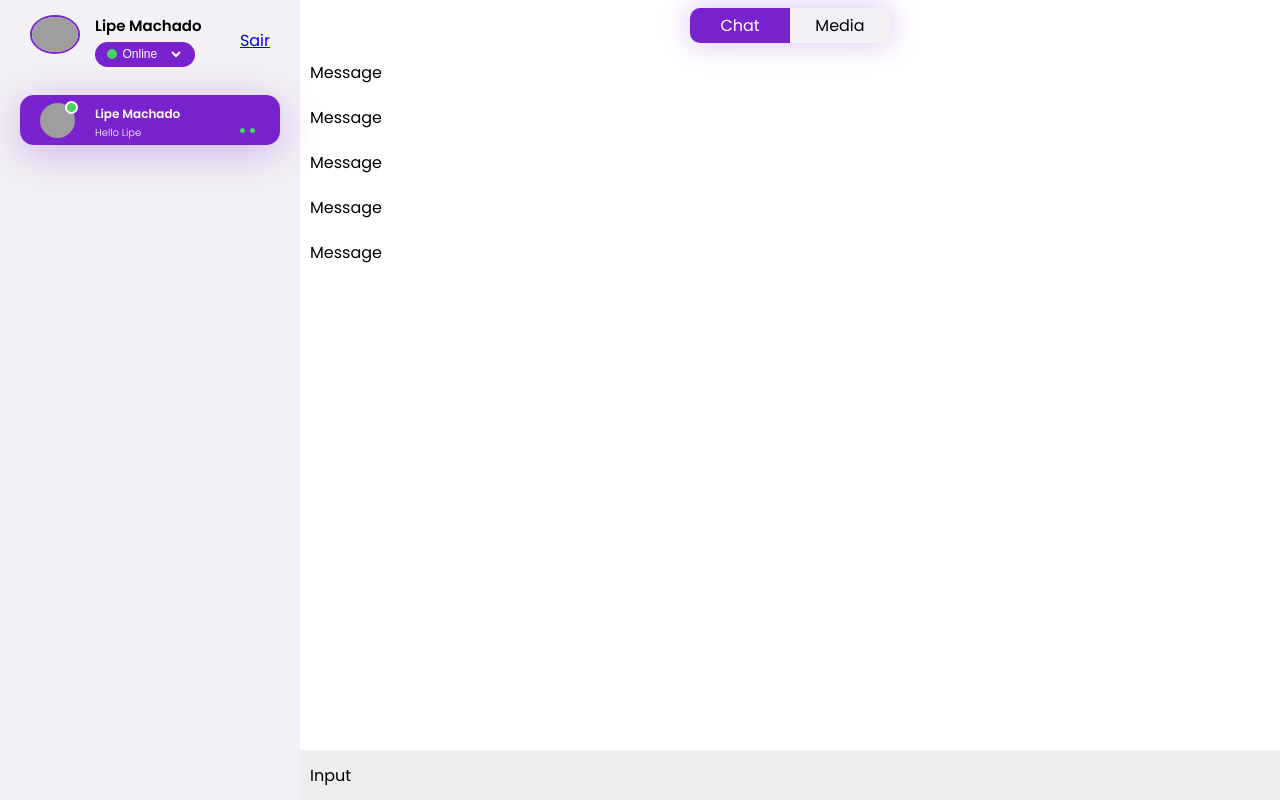
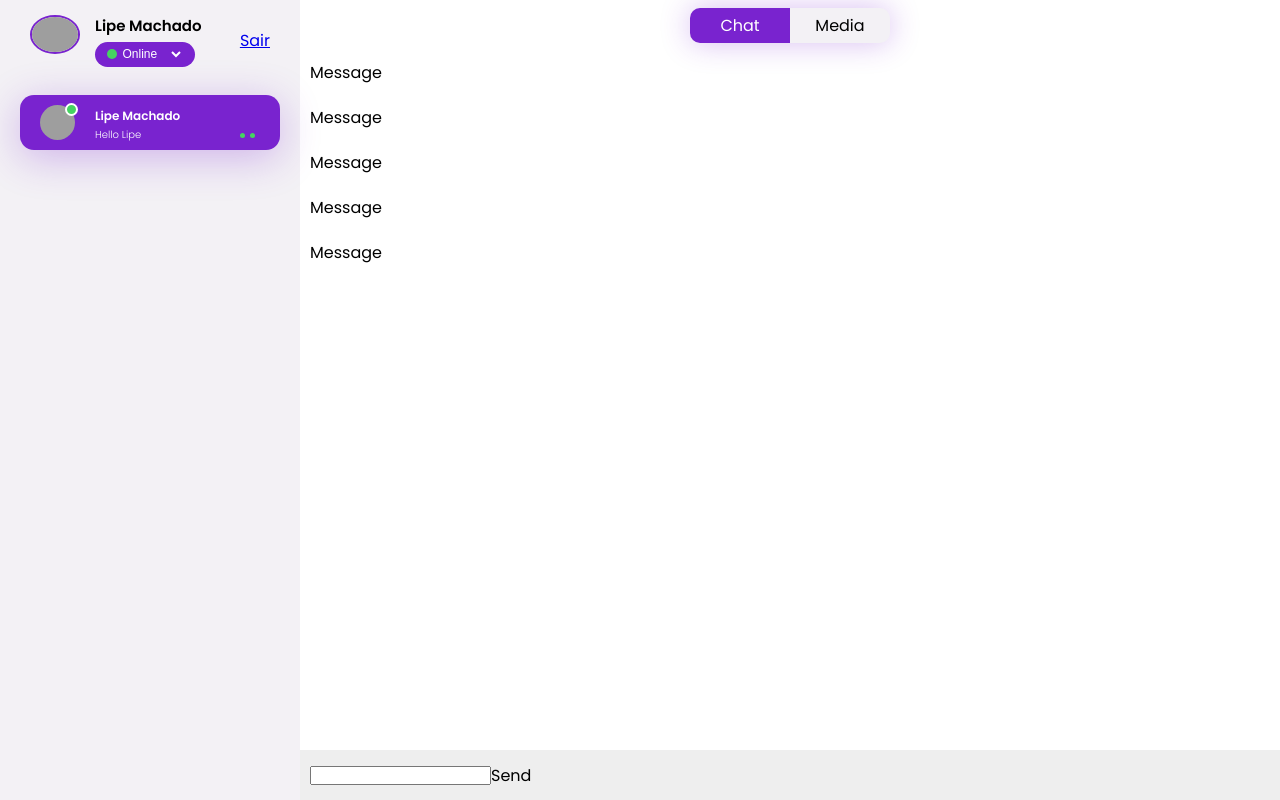
Before and after one commit to LipeMachado/powchat, a React (Vite) app: page /home in a window 1280 px wide. Built offline with nearby package versions, Linux system fonts and the light colour scheme; grey boxes are pictures that could not be loaded.

Commit message:
Fixed Bugs

```diff
--- a/src/Components/Chats/style.tsx
+++ b/src/Components/Chats/style.tsx
@@ -2,7 +2,7 @@ import styled from 'styled-components'
 
 export const ChatsCardBoxDiv = styled.div`
     width: 100%;
-    height: 50px;
+    height: 55px;
     box-shadow: 0px 8px 40px rgba(121, 35, 207, 0.3);
     border-radius: 14px;
     background-color: ${props => props.theme.colors.purple600};
--- a/src/Components/InputMessage/index.tsx
+++ b/src/Components/InputMessage/index.tsx
@@ -1,13 +1,19 @@
 import React from 'react'
 import {
-    InputMessageContainerDiv
+    InputMessageContainerDiv,
+    InputMessageInput,
+    InputMessageButtonDiv,
+    InputMessageSendButton
 } from './style'
 
 export function InputMessage() {
     return (
         <>
             <InputMessageContainerDiv>
-                Input
+                <InputMessageInput />
+                <InputMessageButtonDiv>
+                    <InputMessageSendButton>Send</InputMessageSendButton>
+                </InputMessageButtonDiv>
             </InputMessageContainerDiv>
         </>
     )
--- a/src/Components/InputMessage/style.tsx
+++ b/src/Components/InputMessage/style.tsx
@@ -7,3 +7,15 @@ export const InputMessageContainerDiv = styled.div`
     display: flex;
     align-items: center;
 `;
+
+export const InputMessageInput = styled.input`
+
+`;
+
+export const InputMessageButtonDiv = styled.div`
+
+`;
+
+export const InputMessageSendButton = styled.div`
+
+`;
```
